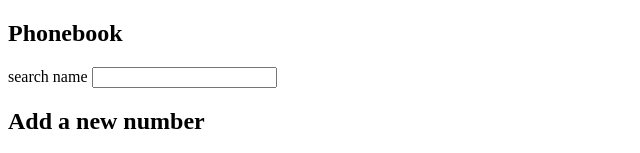
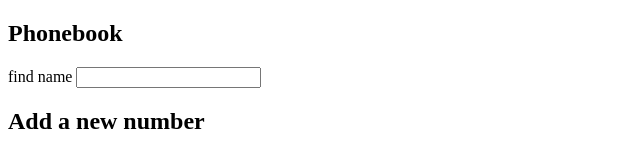
Before and after one commit to RDFIII/helsinki, a React (Create React App) app in the folder part2/phonebook/: page / in a window 1280 px wide. Shown: the top 153 px of the page, without its empty margins (0-640 px from the left). Built offline with nearby package versions, Linux system fonts and the light colour scheme.

Commit message:
refactor aspects of App component into Filter, People, PersonForm components

```diff
--- a/part2/phonebook/src/App.js
+++ b/part2/phonebook/src/App.js
@@ -49,13 +49,45 @@ const App = () => {
     <div>
       <h2>Phonebook</h2>
 
-       search name <input
-        value={filteredName}
-        onChange={handleSearchName} />
+      <Filter filteredName={filteredName} handleSearchName={handleSearchName} />
 
       <h2>Add a new number</h2>
 
-      <form onSubmit={addName}>
+      <PersonForm
+        addName={addName}
+        newName={newName}
+        handleNameChange={handleNameChange}
+        newNumber={newNumber}
+        handleNumberChange={handleNumberChange}
+      />
+
+      <h2>Numbers</h2>
+
+      <ul>
+        <People displayNames={displayNames()} />
+      </ul>
+
+
+    </div>
+
+  )
+}
+
+const Filter = ({ filteredName, handleSearchName }) => (
+  <div>
+    <span>find name </span>
+    <input
+        value={filteredName}
+        onChange={handleSearchName} />
+  </div>
+)
+
+const People = ({ displayNames }) => (
+  displayNames
+)
+
+const PersonForm = ({ addName, newName, handleNameChange, newNumber, handleNumberChange }) => (
+  <form onSubmit={addName}>
 
         <div>name: <input
           value={newName}
@@ -71,18 +103,8 @@ const App = () => {
         <div>
           <button type="submit">add</button>
         </div>
-      </form>
-
-      <h2>Numbers</h2>
-
-      <ul>
-        {displayNames()}
-      </ul>
+    </form>
+)
 
 
-    </div>
-
-  )
-}
-
 export default App
```
